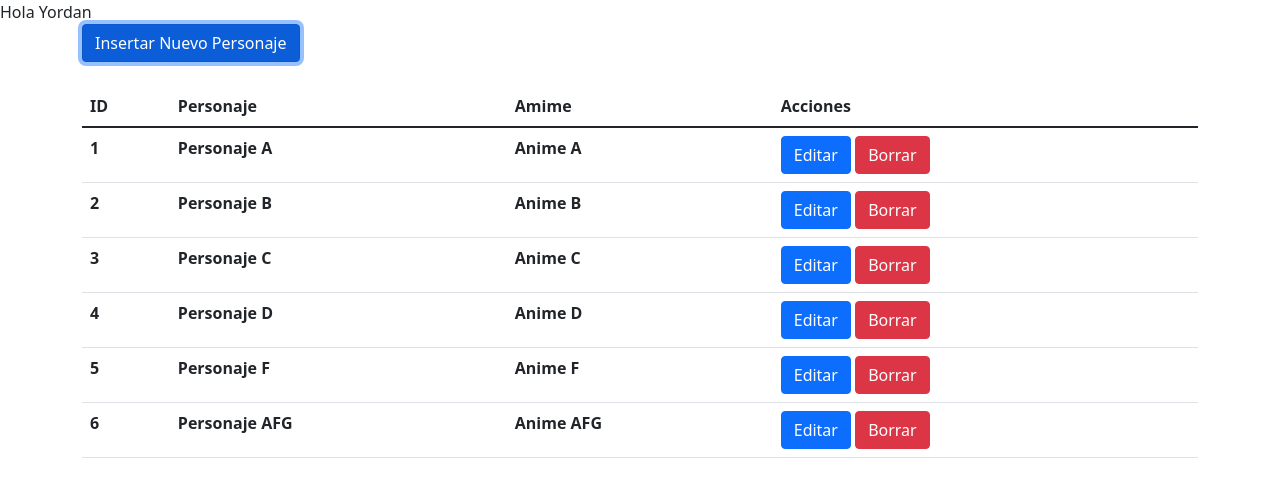
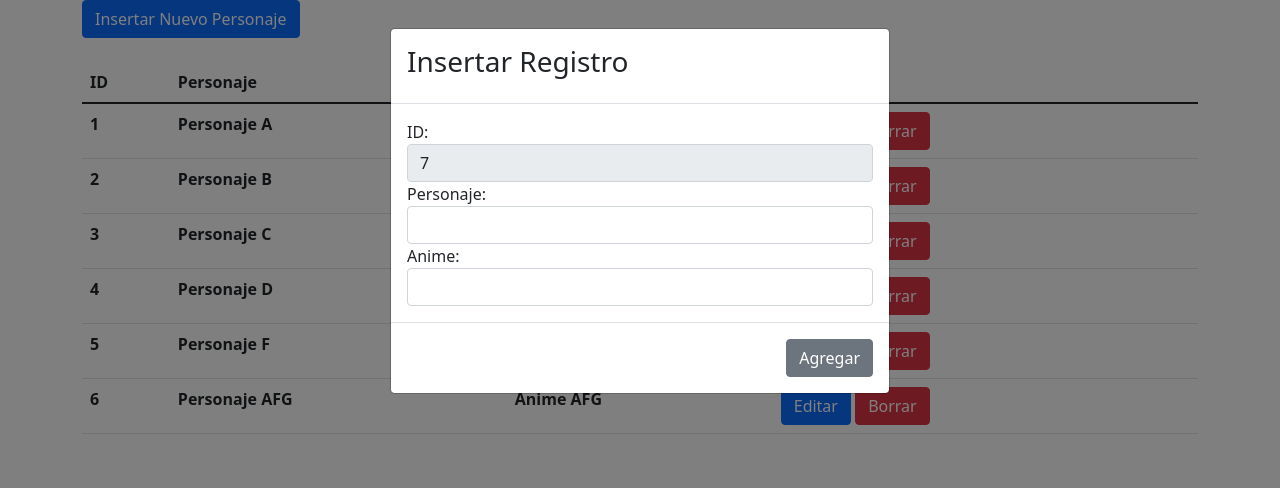
Before and after one commit to YordanSBarrera/CRUD_React, a React (Create React App) app: page / in a window 1280 px wide. Both pictures are taken after a click on the button "Insertar Nuevo Personaje". Shown: the top 488 px of the page. Built offline with nearby package versions, Linux system fonts and the light colour scheme.

Commit message:
creando Modal

```diff
--- a/package.json
+++ b/package.json
@@ -7,7 +7,6 @@
     "@testing-library/react": "^11.2.7",
     "@testing-library/user-event": "^12.8.3",
     "bootstrap": "^5.1.0",
-    "nodemon": "^2.0.12",
     "react": "^17.0.2",
     "react-dom": "^17.0.2",
     "react-scripts": "4.0.3",
@@ -15,8 +14,7 @@
     "web-vitals": "^1.1.2"
   },
   "scripts": {
-    "start": "react-scripts start",
-    "dev": "nodemon ./index.js"
+    "start": "react-scripts start"
   },
   "eslintConfig": {
     "extends": [
--- a/src/App.js
+++ b/src/App.js
@@ -21,16 +21,37 @@ const data = [
 ];
 
 class App extends React.Component {
-  state = { data: data };
+  state = {
+    data: data,
+    form: {
+      id: "",
+      personaje: "",
+      anime: "",
+    },
+    modalInsertar: false,
+  };
+  handleChange = (e) => {
+    this.setState({
+      ...this.state.form,
+      [e.target.name]: e.target.value,
+    });
+  };
+  cerrarModal = () => {
+    this.setState({ modalInsertar: false });
+  };
 
   render() {
-    console.log(this.state.data);
     return (
       <div>
-        Hola Yordan
-        <br />
         <Container>
-          <Button color="primary">Insertar Nuevo Personaje</Button>
+          <Button
+            color="primary"
+            onClick={() => {
+              this.setState({ modalInsertar: true });
+            }}
+          >
+            Insertar Nuevo Personaje
+          </Button>
 
           <br />
           <br />
@@ -59,6 +80,41 @@ class App extends React.Component {
             </tbody>
           </Table>
         </Container>
+        <Modal isOpen={this.state.modalInsertar}>
+          <ModalHeader>
+            <div>
+              <h3>Insertar Registro</h3>
+            </div>
+          </ModalHeader>
+          <ModalBody>
+            <FormGroup>
+              <label>ID:</label>
+              <input
+                className="form-control"
+                readOnly
+                type="text"
+                value={this.state.data.length + 1}
+                name="id"
+              />
+            </FormGroup>
+            <FormGroup>
+              <label>Personaje:</label>
+              <input
+                className="form-control"
+                onChange={this.handleChange}
+                type="text"
+                name="personaje"
+              />
+            </FormGroup>
+            <FormGroup>
+              <label>Anime:</label>
+              <input className="form-control" type="text" name="anime" on />
+            </FormGroup>
+          </ModalBody>
+          <ModalFooter>
+            <Button onClick={this.cerrarModal}>Agregar</Button>
+          </ModalFooter>
+        </Modal>
       </div>
     );
   }
```
Also changed, not shown: 1 other file (tests, documents, lock files or other folders).
